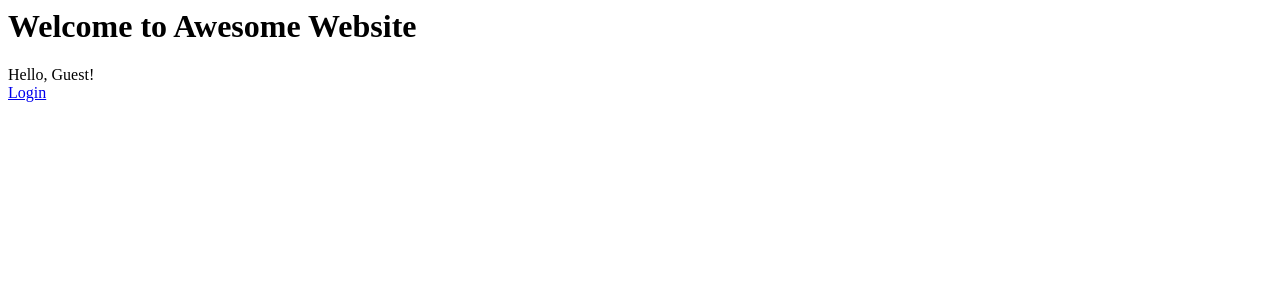
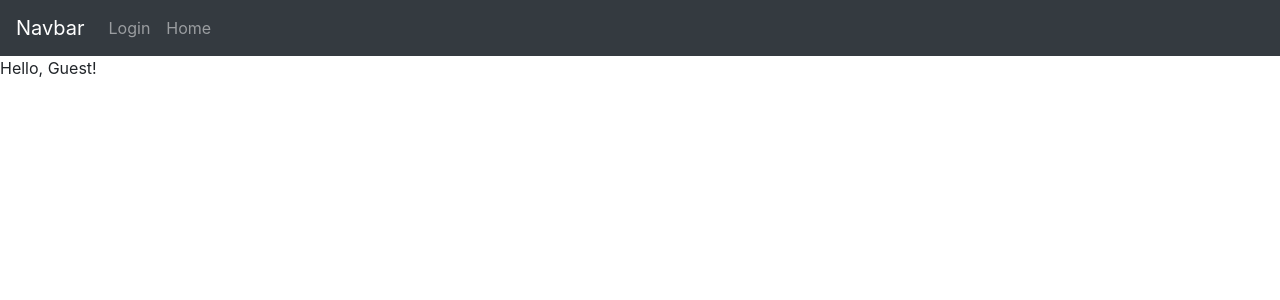
Before and after one commit to nick-fournier/portfolio_optimizer_webapp, a Django app: page / in a window 1280 px wide. Shown: the top 300 px of the page. Run offline with Django 3.2, Linux system fonts and the light colour scheme; some libraries are stand-ins or nearby versions.

Commit message:
added navbar

```diff
--- a/django/webface/templates/base.html
+++ b/django/webface/templates/base.html
@@ -9,7 +9,18 @@
     }
 </style>
 
-<h1>Welcome to Awesome Website</h1>
 
-{% block content %}
-{% endblock %}
+<!DOCTYPE html>
+<html lang="en">
+<head>
+    <meta charset="UTF-8">
+    <meta name="viewport" content="width=device-width, initial-scale=1.0">
+    <meta http-equiv="X-UA-Compatible" content="ie=edge">
+    <title>Document</title>
+    <link rel="stylesheet" href="https://maxcdn.bootstrapcdn.com/bootstrap/4.0.0/css/bootstrap.min.css" integrity="sha384-Gn5384xqQ1aoWXA+058RXPxPg6fy4IWvTNh0E263XmFcJlSAwiGgFAW/dAiS6JXm" crossorigin="anonymous">
+</head>
+<body>
+    {% include 'navbar.html' %}
+    {% block content %}{% endblock %}
+</body>
+</html>
--- /dev/null
+++ b/django/webface/templates/navbar.html
@@ -0,0 +1,18 @@
+ <nav class="navbar navbar-expand-lg navbar-dark bg-dark">
+     <a class="navbar-brand" href="#">Navbar</a>
+     <div id="navbarNav">
+         <ul class="navbar-nav">
+             <li class="nav-item">
+                 {% if user.is_authenticated %}
+                    <a class="nav-link" href="{% url 'logout' %}">Logout</a>
+                    <a class="nav-link" href="{% url 'password_change' %}">Change password</a>
+                 {% else %}
+                    <a class="nav-link" href="{% url 'login' %}">Login</a>
+                 {% endif %}
+             </li>
+             <li class="nav-item">
+                 <a class="nav-link" href="{% url 'index' %}">Home</a>
+             </li>
+         </ul>
+     </div>
+ </nav>
--- a/django/webface/templates/webface/index.html
+++ b/django/webface/templates/webface/index.html
@@ -5,12 +5,4 @@
 {% block content %}
 Hello, {{ user.username|default:'Guest' }}!
 
-<div>
-    {% if user.is_authenticated %}
-        <a href="{% url 'logout' %}">Logout</a>
-        <a href="{% url 'password_change' %}">Change password</a>
-    {% else %}
-        <a href="{% url 'login' %}">Login</a>
-    {% endif %}
-</div>
 {% endblock %}
```
